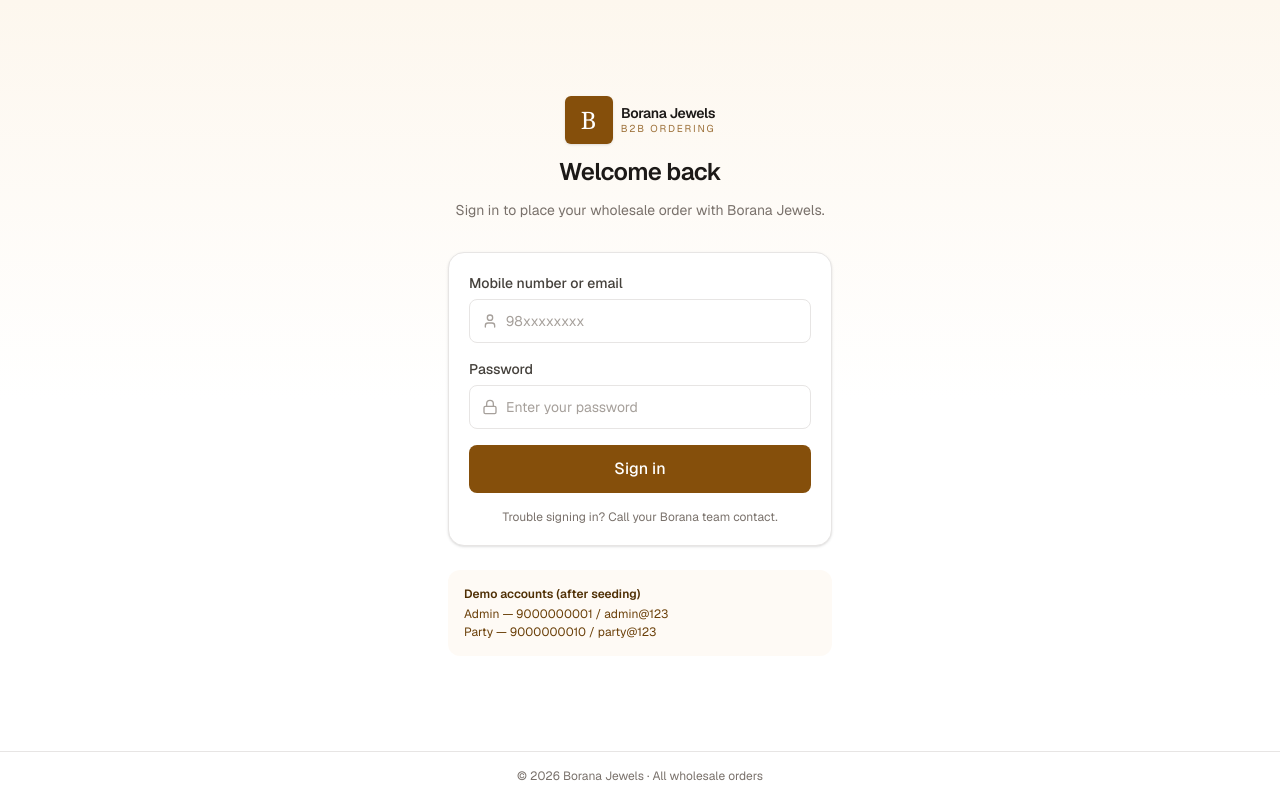
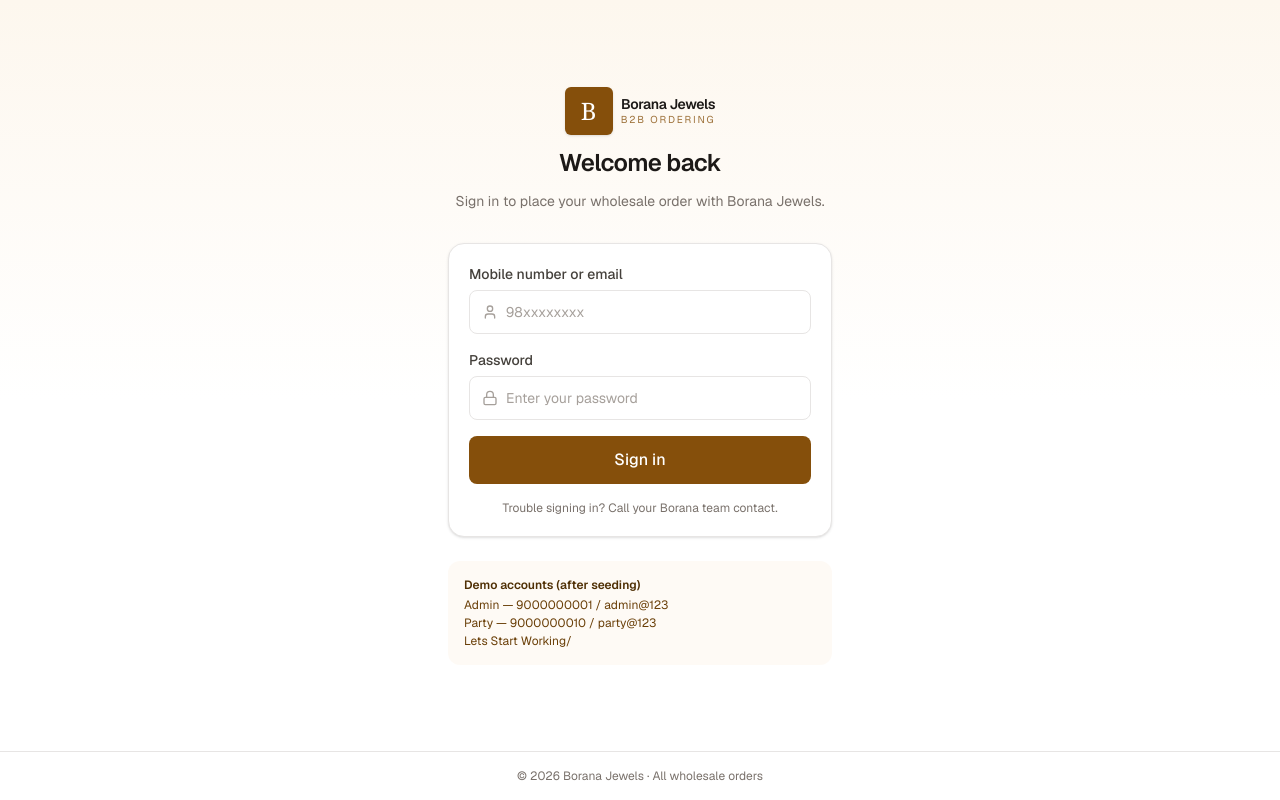
Before and after one commit to dinesh-borana/BoranaB2B, a Next.js app: page /login in a window 1280 px wide. Built offline with nearby package versions, Linux system fonts and the light colour scheme; no server answers.

Commit message:
fist commit

```diff
--- a/src/app/login/page.tsx
+++ b/src/app/login/page.tsx
@@ -36,6 +36,7 @@ export default async function LoginPage() {
             <ul className="mt-1 space-y-0.5 text-brand-800">
               <li>Admin — 9000000001 / admin@123</li>
               <li>Party — 9000000010 / party@123</li>
+              <li>Lets Start Working/ </li>
             </ul>
           </div>
         </div>
```
